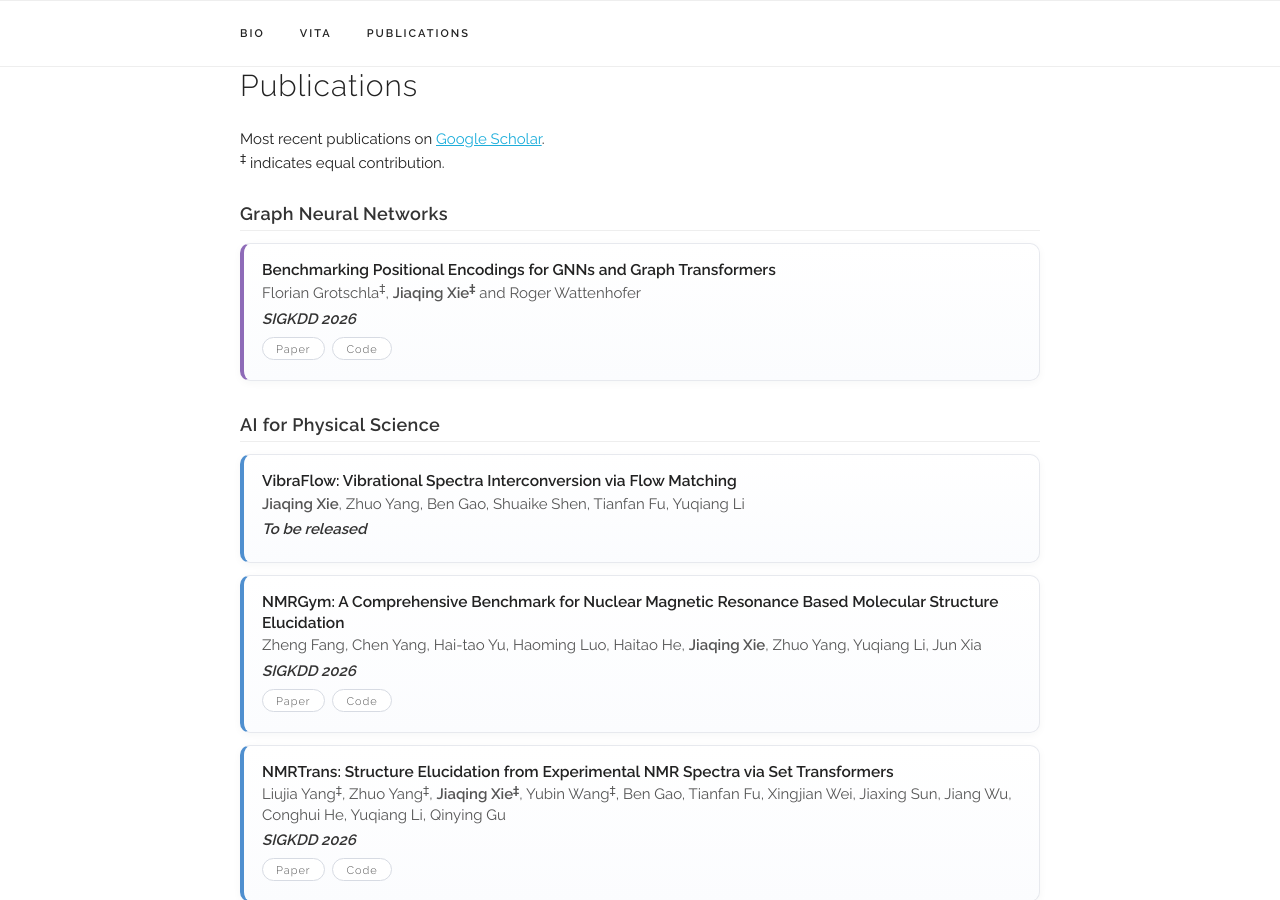
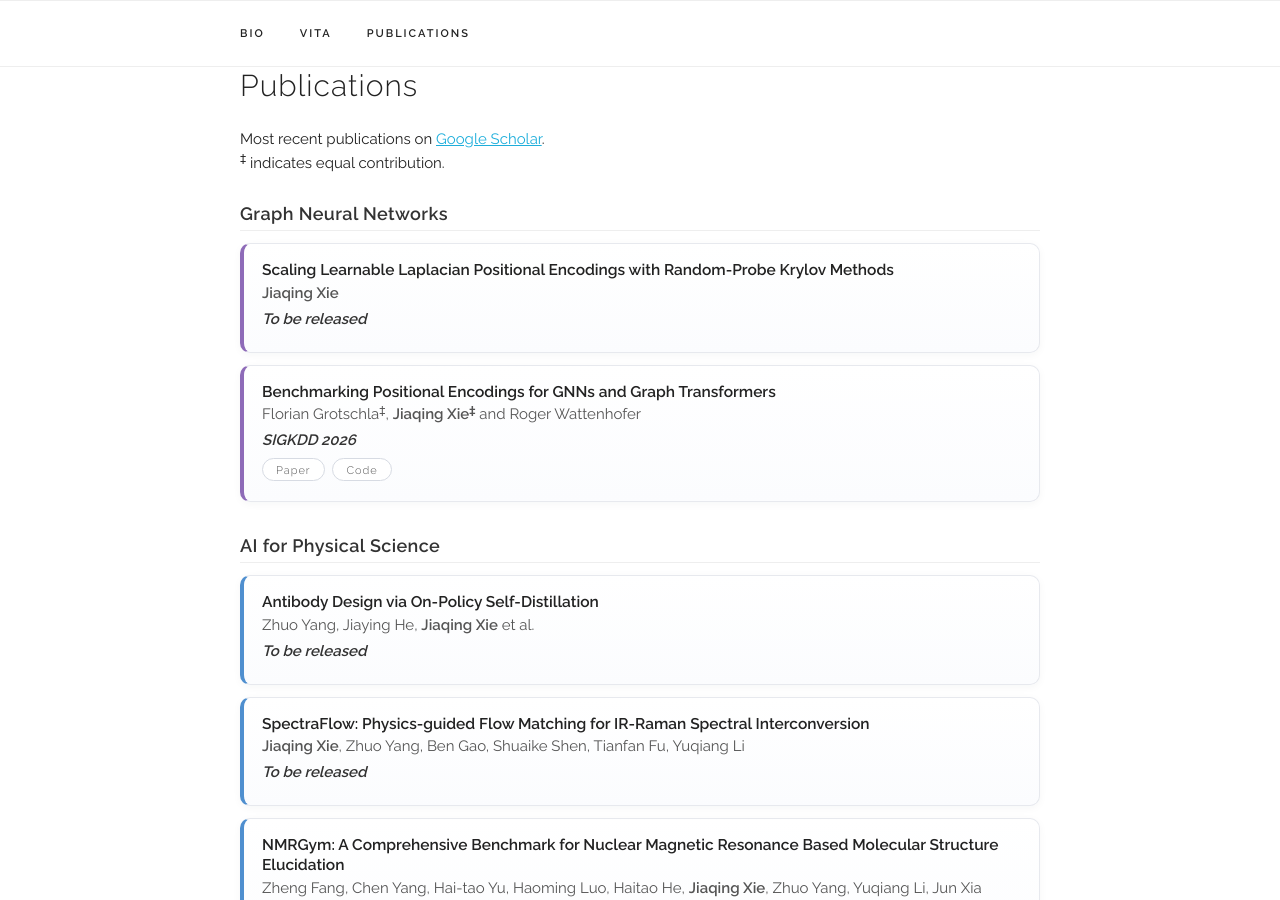
Before and after one commit to jiaqingxie/jiaqingxie.github.io, a Jekyll site: the page built from index.html, in a window 1280 px wide and 900 px high, scrolled down 1482 px. Built offline with Jekyll 4.4.1, drawn with Linux system fonts in a browser that asks for light colours; some web fonts are replaced.

Commit message:
Update publications.yaml
Co-authored-by: Cursor <cursoragent@cursor.com>

```diff
--- a/_data/publications.yaml
+++ b/_data/publications.yaml
@@ -1,7 +1,20 @@
 papers:
 
 
-  - title: "VibraFlow: Vibrational Spectra Interconversion via Flow Matching"
+  - title: "Antibody Design via On-Policy Self-Distillation"
+    authors: "Zhuo Yang, Jiaying He, <b>Jiaqing Xie</b> et al."
+    venue: "To be released"
+    selected: y
+    tags: ["AI for Science"]
+
+  - title: "Scaling Learnable Laplacian Positional Encodings with Random-Probe Krylov Methods"
+    authors: "<b>Jiaqing Xie</b>"
+    venue: "To be released"
+    selected: y
+    tags: ["Graph Neural Network"]
+
+
+  - title: "SpectraFlow: Physics-guided Flow Matching for IR-Raman Spectral Interconversion"
     authors: "<b>Jiaqing Xie</b>, Zhuo Yang, Ben Gao, Shuaike Shen, Tianfan Fu, Yuqiang Li"
     venue: "To be released"
     selected: y
```
